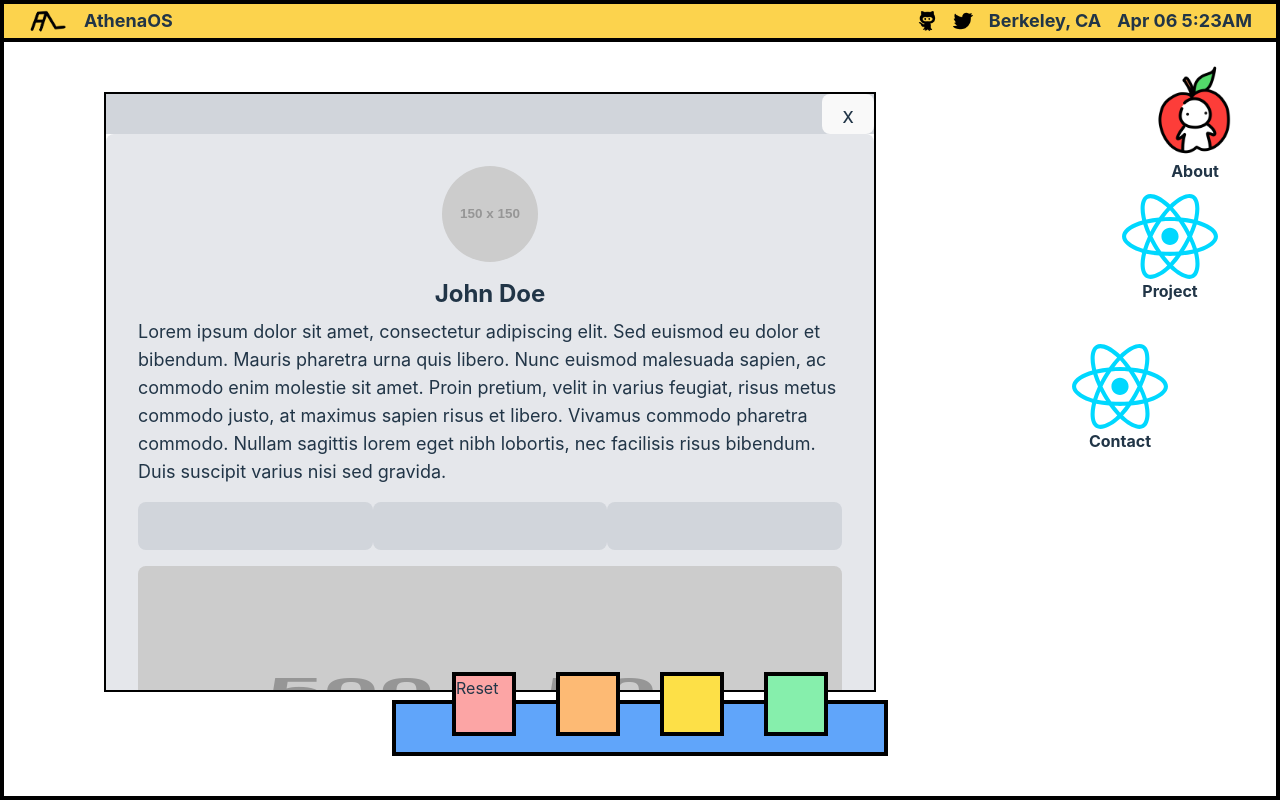
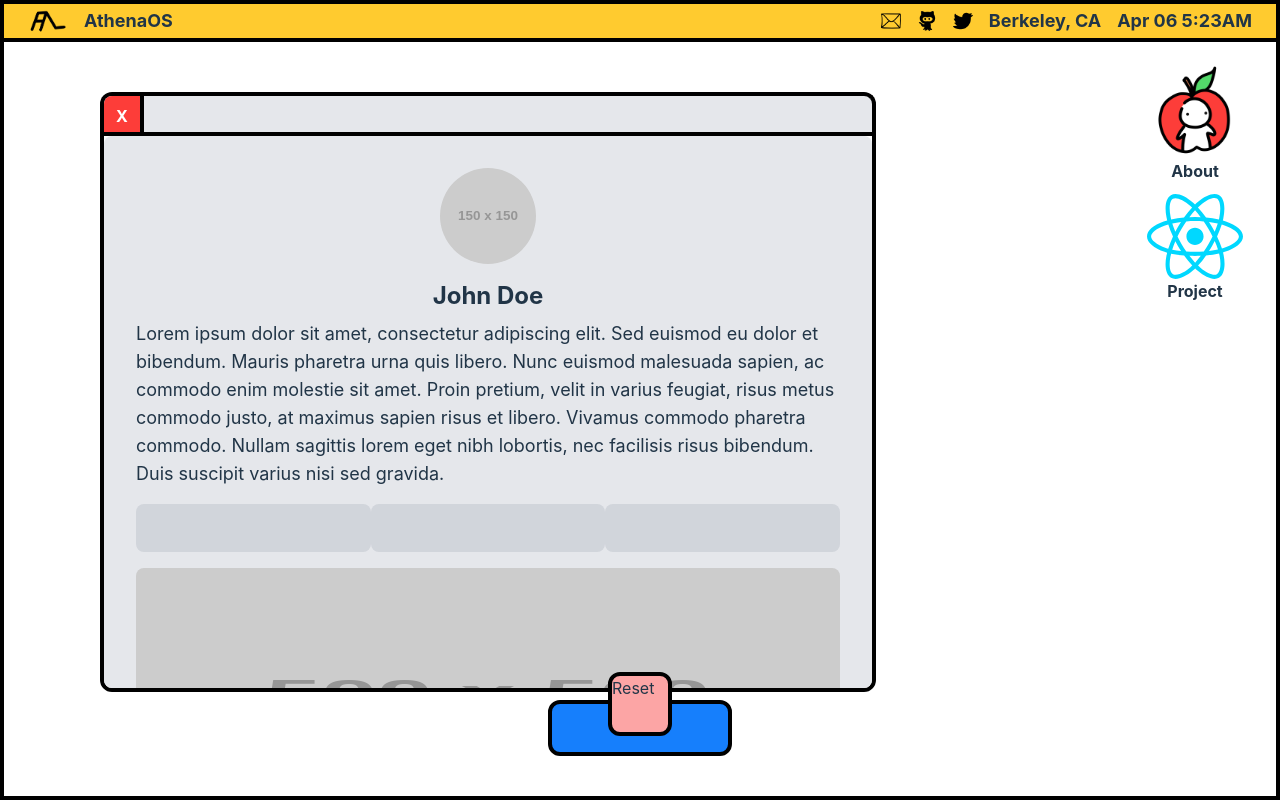
Before and after one commit to athenaleong/athenaleong.github.io, a React (Vite) app: page / in a window 1280 px wide. Both pictures are taken after a click on the element "About". Built offline with nearby package versions, Linux system fonts and the light colour scheme.

Commit message:
Added scroll-bar & DockerWrapper

```diff
--- /dev/null
+++ b/src/component/DockerWrapper.tsx
@@ -0,0 +1,17 @@
+import React from "react";
+
+const DockerWrapper: React.FC<DockerWrapperProps> = ({children}) => {
+
+    return (
+        <div
+            className='w-16 h-16 relative bottom-8 hover:animate-bounce'
+        >
+            {children}
+        </div>
+    )
+};
+
+interface DockerWrapperProps {
+    children: React.ReactNode;
+}
+export default DockerWrapper;
--- a/src/component/Folder.tsx
+++ b/src/component/Folder.tsx
@@ -18,7 +18,7 @@ const Folder: React.FC<FolderProps> = ({ imageSrc, id, right, top, onClick, hove
     return (
         <div
         ref={drag}
-        className={`flex flex-col items-center justify-center absolute w-28 h-28 ${isDragging ? 'opacity-50' : ''}`}
+        className={`flex flex-col items-center justify-center absolute w-28 h-28 cursor-pointer ${isDragging ? 'opacity-50' : ''}`}
         style={{right : `${right}px`, top : `${top}px` }}
         onClick={onClick}
         onMouseOver={() => setHoverd(true)}
--- a/src/component/Tab.tsx
+++ b/src/component/Tab.tsx
@@ -13,18 +13,19 @@ const Tab: React.FC<TabProps> = ({ id, right, top, children, removeTab, zIndex,
         return (
         <div
         ref={drag}
-        className={`absolute max-w-[800px] max-h-[600px] bg-white flex flex-col border-solid border-2 border-black`}
+        className={`absolute max-w-[800px] max-h-[600px] flex flex-col`}
         style={{right : `${right}px`, top : `${top}px`, zIndex: zIndex}}
         onClick={onClick}
         >
             <div
-            className='w-full h-10 bg-gray-300 flex justify-end'
+            className='w-full bg-gray-200 h-10 flex justify-start border-black border-[4px] border-b-0 rounded-t-xl '
             >
-                <button
+                <div
                     onClick={() => removeTab(id)}
-                >X</button>
+                    className="bg-figma-red border-r-4 h-10 border-black w-10 items-center align-middle flex justify-center rounded-tl-lg text-white font-bold cursor-pointer"
+                >X</div>
             </div>
-            <div className='overflow-y-scroll'>
+            <div className='overflow-y-scroll solid-border rounded-b-xl'>
                 {children}
             </div>
         </div>
--- a/src/container/Desktop.tsx
+++ b/src/container/Desktop.tsx
@@ -16,6 +16,7 @@ import TabDict, { TabType } from '../type/tab';
 import { useDispatch, useSelector } from 'react-redux';
 import { RootState } from '../slices';
 import { popTab, addTab, updateTab, bringTabToFront, clearTab } from '../slices/tab';
+import DockerWrapper from '../component/DockerWrapper';
 
 
 const Desktop = () => {
@@ -30,8 +31,8 @@ const Desktop = () => {
         }
     }>({
         'About': {imageSrc: './src/assets/about.png', hoverImageSrc:'./src/assets/about-hover.png', right: 25, top: 25, tabId: 'about'},
-        'Project' : {imageSrc: './src/assets/react.svg', right: 50, top: 150, tabId: 'project'},
-        'Contact' : {imageSrc: './src/assets/react.svg', right: 100, top: 300, tabId: 'contact' },
+        'Project' : {imageSrc: './src/assets/react.svg', right: 25, top: 150, tabId: 'project'},
+        // 'Contact' : {imageSrc: './src/assets/react.svg', right: 100, top: 300, tabId: 'contact' },
     });
 
     const dispatch = useDispatch();
@@ -108,7 +109,7 @@ const Desktop = () => {
     return (
         <div className="w-screen h-screen flex flex-col fixed ">
             {/* livvic vs hanken */}
-            <div className='w-screen h-10 bg-amber-300 flex flex-row justify-between border-black border-[4px] border-b-0 items-center text-lg font-bold'>
+            <div className='w-screen h-10 bg-figma-yellow flex flex-row justify-between border-black border-[4px] border-b-0 items-center text-lg font-bold'>
                 <div className='flex flex-row space-x-4 pl-6 items-center '>
                     <img src='./src/assets/slide-thick.png' className='w-10'/>
                     <p>AthenaOS  </p>
@@ -119,15 +120,18 @@ const Desktop = () => {
                     </div> */}
                 </div>
                 <div className='pr-6 flex flex-row space-x-4 items-center'>
-                        {/* <img src="./src/assets/location.png" className='w-5 h-5'/> */}
-                        <a href="https://github.com/athenaleong" target="_blank">
+                    <a href="mailto:athenaleong619@gmail.com">
+                    <img src='./src/assets/mail.png' className='w-5 h-5'/>
+                    </a>
+                    <a href="https://github.com/athenaleong" target="_blank">
                         <img src='./src/assets/github.png' className='w-5 h-5'/>
                     </a>
                     <a href="https://twitter.com/thenabanana" target="_blank">
                         <img src='./src/assets/twitter.png' className='w-5 h-5'/>
                     </a>
-                        <p> Berkeley, CA</p>
-                  <Clock />
+                    {/* <img src="./src/assets/location.png" className='w-5 h-5'/> */}
+                    <p> Berkeley, CA</p>
+                    <Clock />
 
                 </div>
             </div>
@@ -163,19 +167,23 @@ const Desktop = () => {
                         </Tab>
                     )
                 })}
-                <div className="w-fit h-14 bg-blue-400 m-10 flex flex-row justify-center space-x-10 px-14 z-max solid-border">
+                <div className="w-fit h-14 bg-figma-blue m-10 flex flex-row justify-center space-x-10 px-14 z-max solid-border rounded-xl">
+                    <DockerWrapper>
                     <div
-                        className='w-16 h-16 bg-red-300 relative bottom-8 solid-border'
+                        className='w-16 h-16 bg-red-300 solid-border rounded-xl'
                         onClick={resetOnClick}
                     >
                         Reset
                     </div>
-                    <div className='w-16 h-16 bg-orange-300 relative bottom-8 solid-border'>
+                    </DockerWrapper>
+
+
+                    {/* <div className='w-16 h-16 bg-orange-300 relative bottom-8 solid-border'>
                     </div>
                     <div className='w-16 h-16 bg-yellow-300 relative bottom-8 solid-border'>
                     </div>
                     <div className='w-16 h-16 bg-green-300 relative bottom-8 solid-border'>
-                    </div>
+                    </div> */}
                 </div>
             </div>
         </div>
--- a/src/index.css
+++ b/src/index.css
@@ -1,6 +1,32 @@
 @tailwind base;
 @tailwind components;
 @tailwind utilities;
+
+/* Set the style for the scrollbar */
+::-webkit-scrollbar {
+  width: 18px;
+}
+
+/* Track */
+::-webkit-scrollbar-track {
+  background: #f1f1f1;
+  border-left: 4px solid black;
+}
+
+/* Handle */
+::-webkit-scrollbar-thumb {
+  background: #FFCDD2;
+  box-shadow: inset 0 0 6px rgba(0, 0, 0, 0.3);
+  border-left: 4px solid black;
+  border-bottom: 4px solid black;
+  border-top: 4px solid black;
+}
+
+/* Handle on hover */
+::-webkit-scrollbar-thumb:hover {
+  background: #FF5C8D;
+}
+
 
 .sketch-border {
   border-width: 5px;
--- a/tailwind.config.js
+++ b/tailwind.config.js
@@ -12,6 +12,49 @@ module.exports = {
         'hanken': ['Hanken Grotesk', 'sans-serif'],
         'sans': ['Livvic', 'sans-serif'],
       },
+      colors: {
+        'rainbow': {
+          'red': '#FF595E',
+          'yellow': '#FFCA3A',
+          'green': '#8AC926',
+          'blue': '#1982C4',
+          'purple': '#6A4C93',
+        },
+        'rainbow-dark': {
+          'red': '#D73A49',
+          'yellow': '#F9A03F',
+          'green': '#7BB026',
+          'blue': '#0F609B',
+          'purple': '#592E7A',
+        },
+        'rainbow-light': {
+          'red': '#FFCDD2',
+          'yellow': '#FFF3C4',
+          'green': '#C2E699',
+          'blue': '#9CDCFE',
+          'purple': '#D4C4E9',
+        },
+        'figma': {
+          'red': '#FD3D39',
+          'orange':'#FE9526',
+          'yellow': '#FFCB2F',
+          'green': '53D86A',
+          'light-blue': '#3CABDB',
+          'blue': '#167FFC',
+          'purple': '595BD4',
+          'pink': '#FD3259',
+          'light-pink': '#FF5C8D',
+        },
+        'muted': {
+          'blue': '#347CBC',
+          'pink': '#EDD3C9',
+          'yellow': '#F1CA62',
+          'orange': '#E3703B',
+          'green': '#53B575',
+          'dark-green':'#43935C',
+          'brown':'#8B4D31'
+        }
+      },
     },
   },
   plugins: [],
```
Also changed, not shown: src/assets/mail.png (added).
